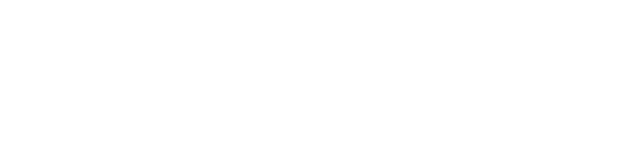
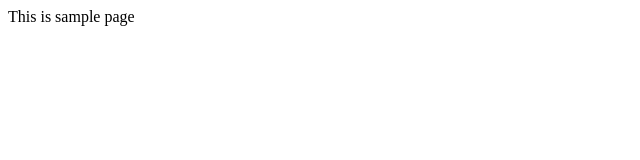
Before and after one commit to karur4n-sandbox/github-playground, a plain HTML site: page index.html in a window 1280 px wide. Shown: the whole page, without its empty margins (0-640 px from the left). Drawn offline with Linux system fonts and the light colour scheme.

Commit message:
[Add] description

```diff
--- a/index.html
+++ b/index.html
@@ -3,6 +3,7 @@
 <head>
   <meta charset="utf-8">
   <title>Sample</title>
+  <p>This is sample page</p>
 </head>
 <body>
 </body>
```
